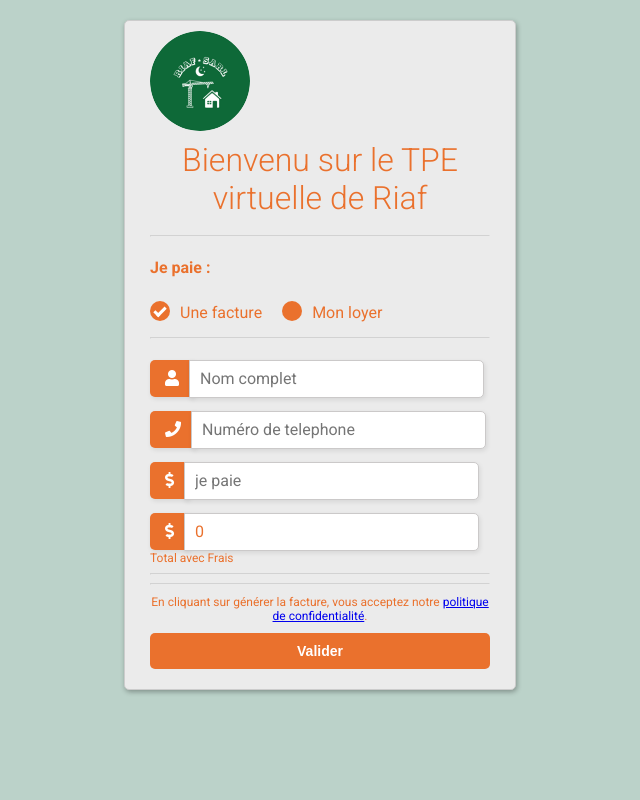
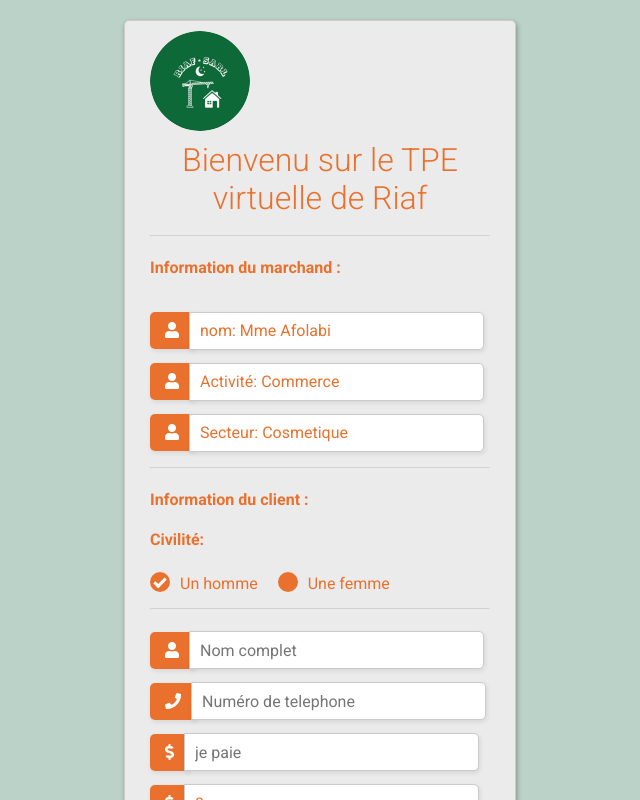
Before and after one commit to Haskey225/riafpay, a React (Create React App) app: page / in a window 1280 px wide. Shown: the top 800 px of the page, without its empty margins (320-960 px from the left). Built offline with nearby package versions, Linux system fonts and the light colour scheme.

Commit message:
Function sendMoney and get invoices add succes

```diff
--- a/src/App.js
+++ b/src/App.js
@@ -1,11 +1,17 @@
-import React, { useState } from 'react';
-// import { UserContext } from './Application/Context/UserContextProvider';
+import React, { useState, useContext } from 'react';
+import { UserContext } from './Application/Context/UserContextProvider';
 import './app.css';
 import { logo } from './Application/Image';
-import { getInvoices } from './Application/api/pay';
+import { GetInvoices, SendMoney } from './Application/api/pay';
 // import { apiTest } from './Application/api/data';
-import { datas } from './Application/api/data';
-import { getApart, getUser } from './Application/Functions/AppFunction';
+import {
+  getApart,
+  getUser,
+  getParameters,
+  getMarchantName,
+  getRemoteMarchant,
+  getPostRemoteMarchant
+} from './Application/Functions/AppFunction';
 
 const initState = {
   name: "",
@@ -17,34 +23,26 @@ const initState = {
 
 
 let facture = 0; // = amounte
-let loyer = 0; // = amountepay
 
 
 function App(props) {
+  // User Context provider;
+  const {  loadded } = useContext(UserContext);
+
   const [isLoading, setIsLoading] = useState(false);
   const [errorLog, setErrorLog] = useState('');
 
   const [state, setState] = useState(initState);
-  const [show, setShow] = useState('none');
-
-  const [dispInvoice, setDispInvoice] = useState('block');
-
-  const [rentName, setRentName] = useState(datas.N1.occupant);
-  const [telN, setTelN] = useState(datas.N1.tel);
-  const [loyerA, setLoyerA] = useState(datas.N1.loyer);
 
   const handleChange = e => {
     const { name, value } = e.target;
     console.log(parseInt(e.target.name));
-    if ((e.target.name === 'amounte') || (e.target.name === 'amountepay')) {
+    if ((e.target.name === 'amounte')) {
       if (!isNaN(e.target.value)) {
         setState({ ...state, [name]: value });
 
         if (e.target.name === 'amounte') {
           facture = (parseInt(e.target.value) * (105 / 100));
-        }
-        if (e.target.name === 'amountepay') {
-          loyer = (parseInt(e.target.value) * (105 / 100));
         }
       }
     } else {
@@ -57,46 +55,22 @@ function App(props) {
 
   const payment = () => {
     setIsLoading(true);
-    if (parseInt(facture) > 1000 || parseInt(loyer) > 1000) {
+
+    // const vals = getPostRemoteMarchant('2250505420552');
+    // console.log(vals);
+    if (parseInt(facture) > 1000) {
       // getInvoices(state.amounte); //Pour les paimement
-      if (dispInvoice === 'none') {
-        getInvoices(loyer); //Rent amount aplyed
-      } else {
-        getInvoices(facture); //Invoice amount aplyed
-      }
+      // GetInvoices(facture); //Invoice amount aplyed
     } else {
       setTimeout(() => {
         setErrorLog('Le montant ne doit pas être en dessous de 1000 CFA');
         setIsLoading(false);
       }, 1200)
     }
-
-
+    SendMoney();
+    // getRemoteMarchant(vals);
   }
 
-  // Hidden rent content
-  const handleCheckBox = (e) => {
-    // console.log(e.target.value);
-    if (e.target.name === 'invoice') {
-
-      setShow(e.target.value);
-      if (e.target.value === 'none') {
-        setDispInvoice('block')
-      } else {
-        setDispInvoice('none');
-      }
-    }
-
-    if (e.target.name === 'select') {
-
-      setLoyerA(datas[e.target.value].loyer);
-      setRentName(datas[e.target.value].occupant);
-      setTelN(datas[e.target.value].tel);
-    }
-
-
-
-  }
 
 
   return (
@@ -106,53 +80,32 @@ function App(props) {
           <img className='logo' src={logo} alt='logo' />
         </div>
         <h1>Bienvenu sur le TPE virtuelle de Riaf</h1>
+        <hr />
 
-        <hr />
         <div className="account-type">
-          <h4>Je paie :</h4>
-          <input type="radio" ive='frere' value="none" id="radioOne" name="invoice" defaultChecked onChange={handleCheckBox} />
-          <label htmlFor="radioOne" className="radio">Une facture</label>
-          <input type="radio" ive='gfrere' value="block" id="radioTwo" name="invoice" onChange={handleCheckBox} />
-          <label htmlFor="radioTwo" className="radio">Mon loyer</label>
+
+          <h4>Information du marchand :</h4>
+          <label id="icon" htmlFor="name"><i className="fas fa-user"></i></label>
+          <input type="text" name="name" id="name" readOnly placeholder="Nom complet" required value={'nom: Mme Afolabi'} />
+          <label id="icon" htmlFor="name"><i className="fas fa-user"></i></label>
+          <input type="text" name="name" id="name" readOnly placeholder="Nom complet" required value={'Activité: Commerce'} />
+          <label id="icon" htmlFor="name"><i className="fas fa-user"></i></label>
+          <input type="text" name="name" id="name" readOnly placeholder="Nom complet" required value={'Secteur: Cosmetique'} />
+
+
         </div>
         <hr />
-        <div className='account-type' style={{ display: show }}>
-          <h4>Selectionnez votre numéro !</h4>
-          <label id="icon" htmlFor="select"><i className="fas fa-user-magnifying-glass"></i></label>
-          <select name='select' onChange={handleCheckBox} style={{
-            width: '300px',
-            height: '38px',
-            borderRadius: '0 5px 5px 0'
-          }}>
+        <div className='content-type'>
+          <h4>Information du client :</h4>
+          <div className="gender">
+            <h4>Civilité: </h4>
+            <input type="radio" value="none" id="male" name="gender" defaultChecked />
+            <label htmlFor="male" className="radio">Un homme</label>
+            <input type="radio" value="none" id="female" name="gender" />
+            <label htmlFor="female" className="radio">Une femme</label>
+          </div>
 
-            <option value="N1">{datas.N1['code']}</option>
-            <option value="N2">{datas.N2['code']}</option>
-            <option value="N3">{datas.N3['code']}</option>
-            <option value="N4">{datas.N4['code']}</option>
-            <option value="N5">{datas.N5['code']}</option>
-            <option value="N7">{datas.N7['code']}</option>
-            <option value="N8">{datas.N8['code']}</option>
-            <option value="N9">{datas.N9['code']}</option>
-            <option value="N10">{datas.N10['code']}</option>
-
-          </select>
-          <label id="icon" htmlFor="name"><i className="fas fa-user"></i></label>
-          <input type="text" value={rentName} readOnly name="name" id="name" placeholder="Nom complet" />
-          <label id="icon" htmlFor="tel"><i className="fas fa-thin fa-phone"></i></label>
-          <input type="text" value={telN} readOnly name="tel" id="name" pattern="[0-9]{2}-[0-9]{2}-[0-9]{3}-[0-9]{3}" maxLength={10} placeholder="Numéro de telephone" />
-          <div style={{ display: 'none' }}>
-            <label id="icon" htmlFor="amounte" hidden><i className="fas fa-light fa-dollar-sign"></i></label>
-            <input type="text" value={loyerA} hidden readOnly name="amounte" id="name" placeholder="Montant" />
-          </div>
-          <label id="icon" htmlFor="amountepay"><i className="fas fa-light fa-dollar-sign"></i></label>
-          <input type="text" value={state.amountepay} name="amountepay" id="name" placeholder="je paie" required onChange={handleChange} />
-
-          <label id="icon" htmlFor="amountepay"><i className="fas fa-light fa-dollar-sign"></i></label>
-          <input type="text" readOnly value={loyer} name="loyer" id="name" placeholder="total avec Frai" />
-          <p>Total avec Frais</p>
-        </div>
-        <div className='content-type' style={{ display: dispInvoice }}>
-          <hr style={{ display: show }} />
+          <hr />
           <label id="icon" htmlFor="name"><i className="fas fa-user"></i></label>
           <input type="text" name="name" id="name" placeholder="Nom complet" required value={state.name} onChange={handleChange} />
           <label id="icon" htmlFor="tel"><i className="fas fa-thin fa-phone"></i></label>
@@ -166,14 +119,7 @@ function App(props) {
 
         </div>
         <hr />
-        <div className="gender" style={{ display: 'none' }}>
-          <h4>Je suis: </h4>
-          <input type="radio" value="none" id="male" name="gender" defaultChecked />
-          <label htmlFor="male" className="radio">Un homme</label>
-          <input type="radio" value="none" id="female" name="gender" />
-          <label htmlFor="female" className="radio">Une femme</label>
-        </div>
-        <hr />
+
         <div className="btn-block">
           <p>En cliquant sur générer la facture, vous acceptez notre <a href='https://riafsarl.com/pc'>politique de confidentialité</a>.</p>
           <button desabled={'true'} onClick={payment} >{isLoading ? "Veuillez patienter SVP ..." : "Valider"}</button>
--- a/src/Application/Context/UserContextProvider.js
+++ b/src/Application/Context/UserContextProvider.js
@@ -1,15 +1,35 @@
-import React, { createContext, useState } from "react";
+import React, { createContext, useEffect, useState } from "react";
 
 export const UserContext = createContext()
 
 export default function UserContextProvider(props) {
+    const [loadded, setLoadded] = useState(false)
+    const [isGLoading, setIsGLoading] = useState(true);
 
-    const testContext = 'context set successfuly';
-    const [amount, setAmount] = useState(0);
+    const setLoading = (bool) => {
+        setIsGLoading(bool)
+    }
+    // Hook for react toggle loading app
+    useEffect(() => {
+
+        if (isGLoading) {
+            setLoadded(false)
+            setTimeout(() => {
+                setIsGLoading(false);
+            }, 5000)
+        } else {
+            setLoadded(true)
+        }
+    }, [isGLoading]);
 
     return (
-        <UserContext.Provider value={{ amount, setAmount, testContext }}>
-            {props.children}
+        <UserContext.Provider
+            value={{
+                setLoading,
+                loadded
+            }}
+        >
+            {loadded ? props.children : 'Is not loadin'}
         </UserContext.Provider>
     )
 }
```
Also changed, not shown: src/Application/Functions/AppFunction.js (+112 -8 lines), src/Application/api/pay.js (+38 -18 lines).
